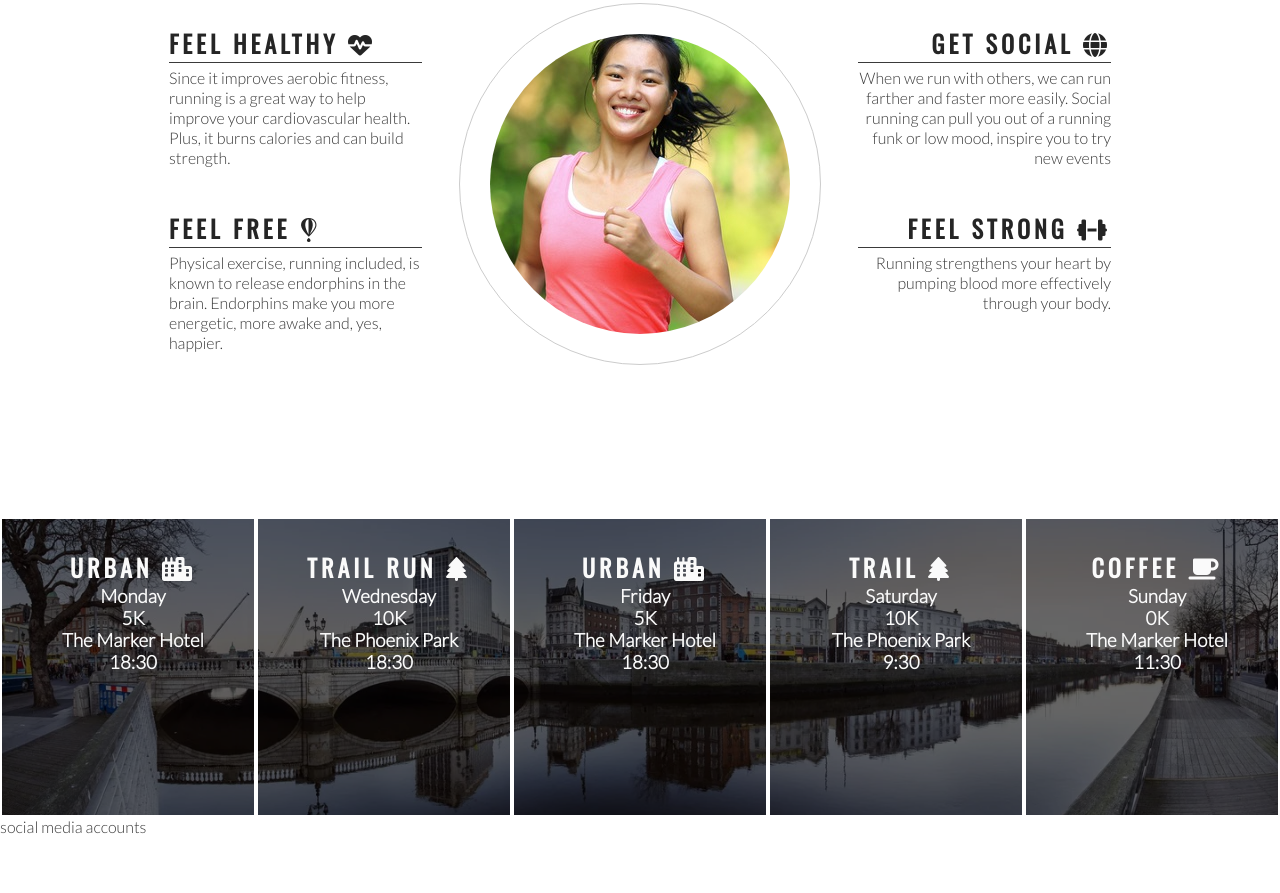
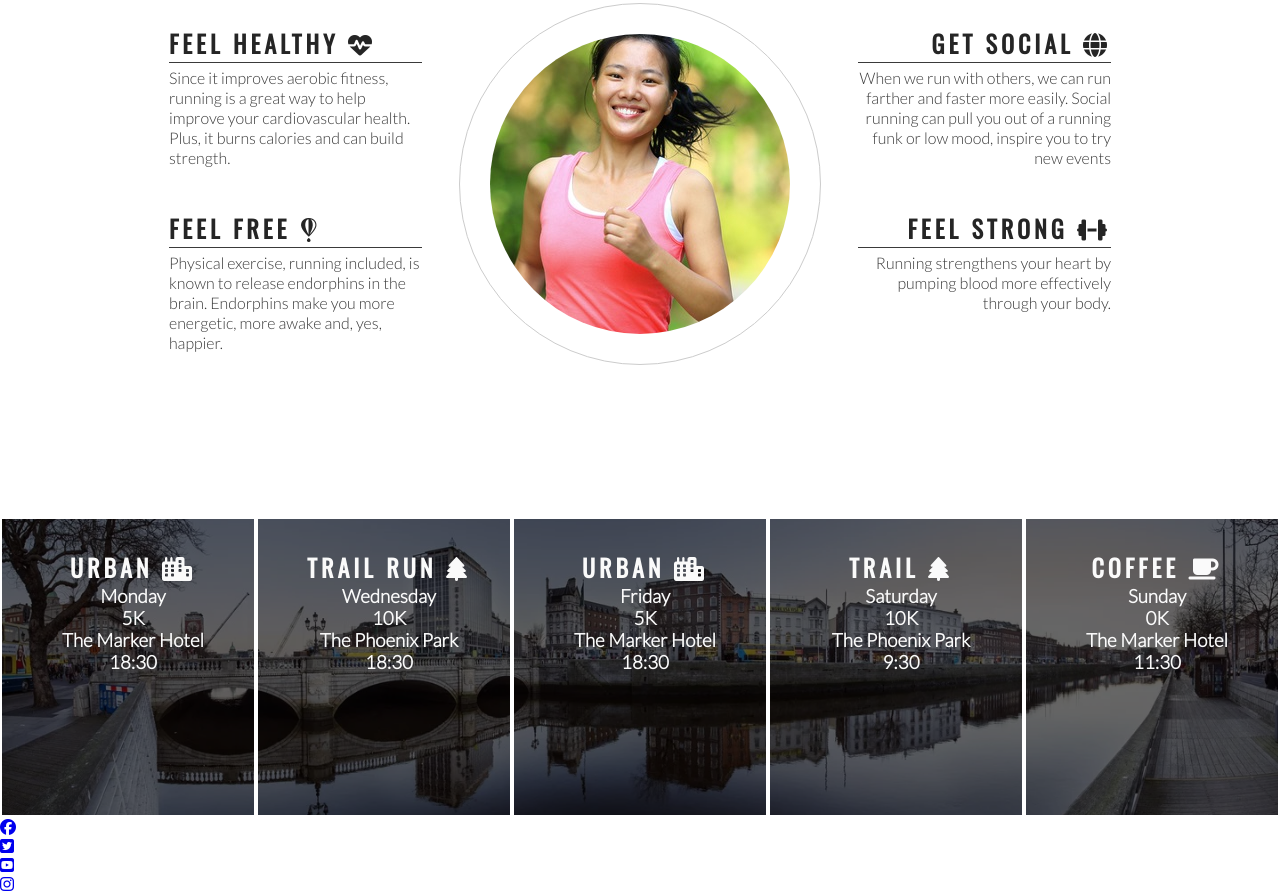
Before and after one commit to Jdzelhorst/love-running, a plain HTML site: page index.html in a window 1280 px wide. Shown: the part 778-1671 px from the top of the page. Before the commit the page ends 1614 px from the top, so only its background shows below. Drawn offline with nearby package versions, Linux system fonts and the light colour scheme.

Commit message:
Added social links to the footer and icons

```diff
--- a/index.html
+++ b/index.html
@@ -111,7 +111,24 @@
         </div>
     </section>
     <footer>
-        social media accounts
+        <ul>
+            <li>
+                <a href="https://facebook.com" target="_blank" rel="noopener"
+                    aria-label="Visit our Facebook page (opens in a new tab)"><i class="fab fa-facebook"></i></a>
+            </li>
+            <li>
+                <a href="https://twitter.com" target="_blank" rel="noopener"
+                    aria-label="Visit our Twitter page (opens in a new tab)"><i class="fab fa-twitter-square"></i></a>
+            </li>
+            <li>
+                <a href="https://youtube.com" target="_blank" rel="noopener"
+                    aria-label="Visit our YouTube page (opens in a new tab)"><i class="fab fa-youtube-square"></i></a>
+            </li>
+            <li>
+                <a href="https://instagram.com" target="_blank" rel="noopener"
+                    aria-label="Visit our Instagram page (opens in a new tab)"><i class="fab fa-instagram"></i></a>
+            </li>
+        </ul>
     </footer>
     <script src="https://kit.fontawesome.com/d7e65aa475.js" crossorigin="anonymous"></script>
 </body>
```
